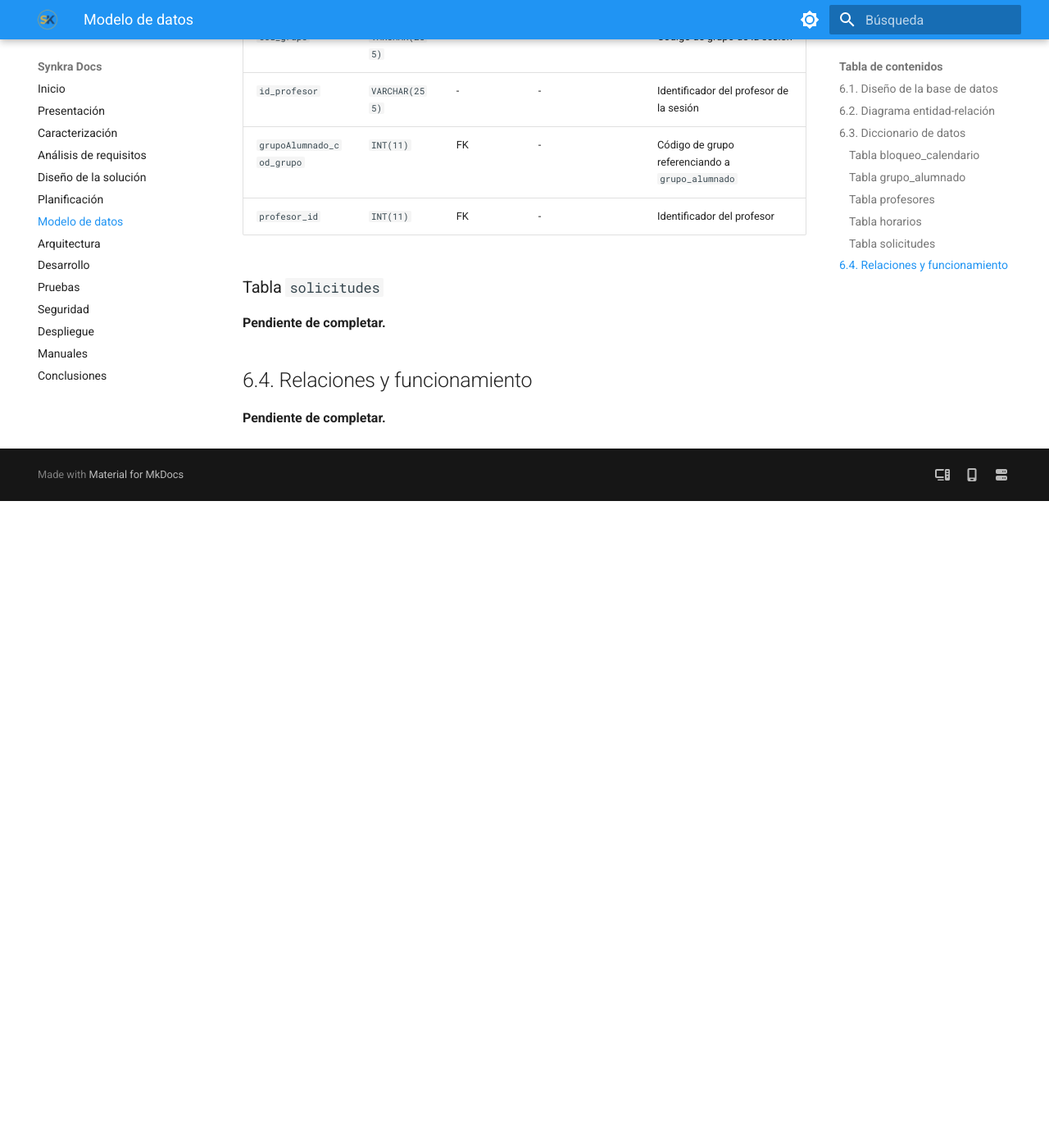
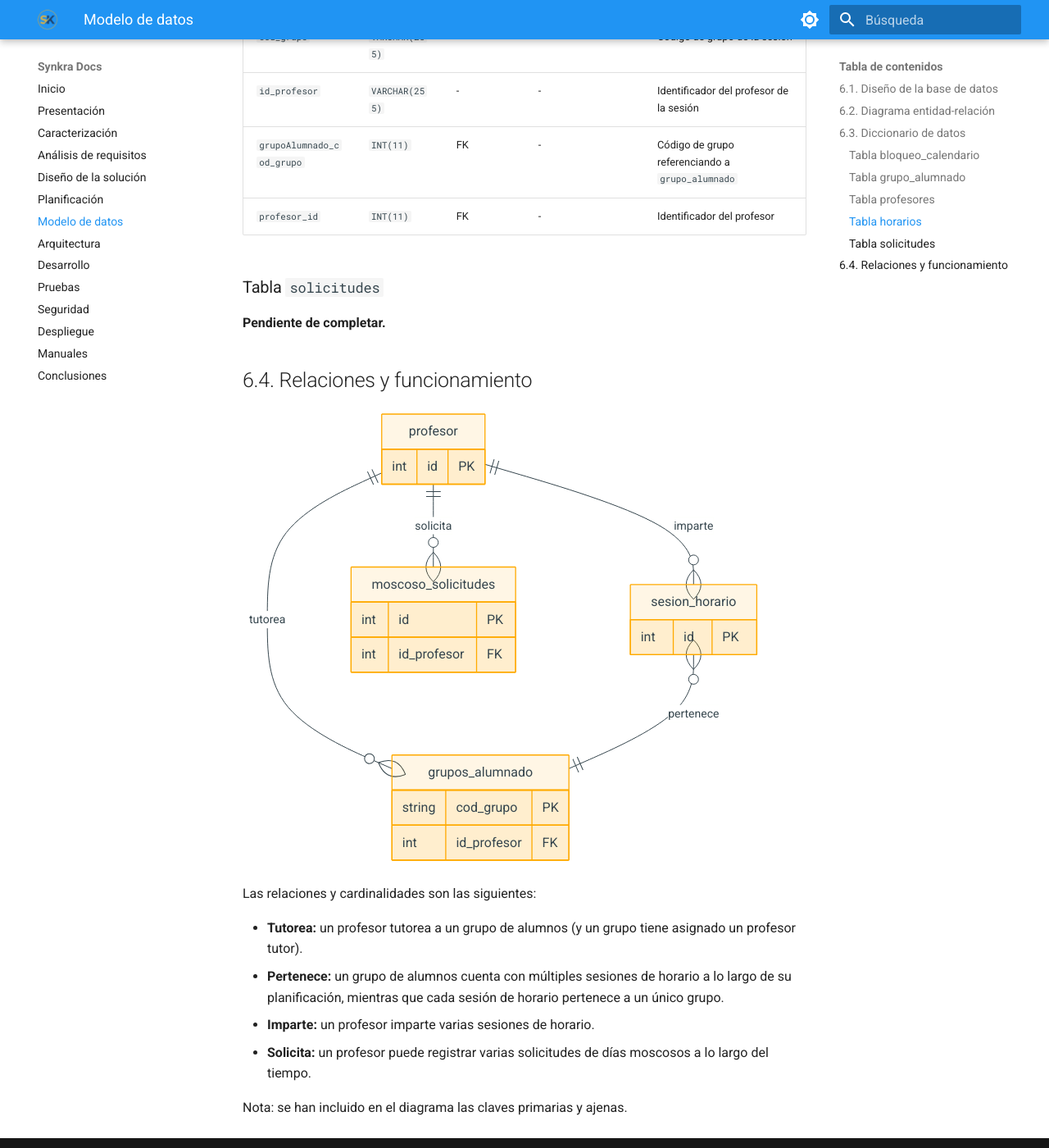
Before and after one commit to ian-ani/synkra-docs, an MkDocs documentation site: the page built from docs/06-modelo_datos.md, in a window 1280 px wide and 1400 px high, scrolled down 4670 px. Shown: the whole window at 82% size. Built offline with MkDocs 1.6.1 and Material for MkDocs 9.7.7, drawn with Linux system fonts in a browser that asks for light colours; before the commit the page ends 5281 px from its top, so only the background shows below that.

Commit message:
Terminar de añadir las relaciones y cardinalidad

````diff
--- a/docs/06-modelo_datos.md
+++ b/docs/06-modelo_datos.md
@@ -142,4 +142,37 @@ Se documentará la estructura de las tablas de la base de datos, indicando para
 
 ## 6.4. Relaciones y funcionamiento
 
-**Pendiente de completar.**
+```mermaid
+erDiagram
+    profesor {
+        int id PK
+    }
+
+    sesion_horario {
+        int id PK
+    }
+
+    moscoso_solicitudes {
+        int id PK
+        int id_profesor FK
+    }
+
+    grupos_alumnado {
+        string cod_grupo PK
+        int id_profesor FK
+    }
+
+    profesor ||--o{ sesion_horario : "imparte"
+    profesor ||--o{ moscoso_solicitudes : "solicita"
+    profesor ||--o{ grupos_alumnado : "tutorea"
+    sesion_horario }o--|| grupos_alumnado : "pertenece"
+```
+
+Las relaciones y cardinalidades son las siguientes:
+
+- **Tutorea:** un profesor tutorea a un grupo de alumnos (y un grupo tiene asignado un profesor tutor).
+- **Pertenece:** un grupo de alumnos cuenta con múltiples sesiones de horario a lo largo de su planificación, mientras que cada sesión de horario pertenece a un único grupo.
+- **Imparte:** un profesor imparte varias sesiones de horario.
+- **Solicita:** un profesor puede registrar varias solicitudes de días moscosos a lo largo del tiempo.
+
+Nota: se han incluido en el diagrama las claves primarias y ajenas.
````
